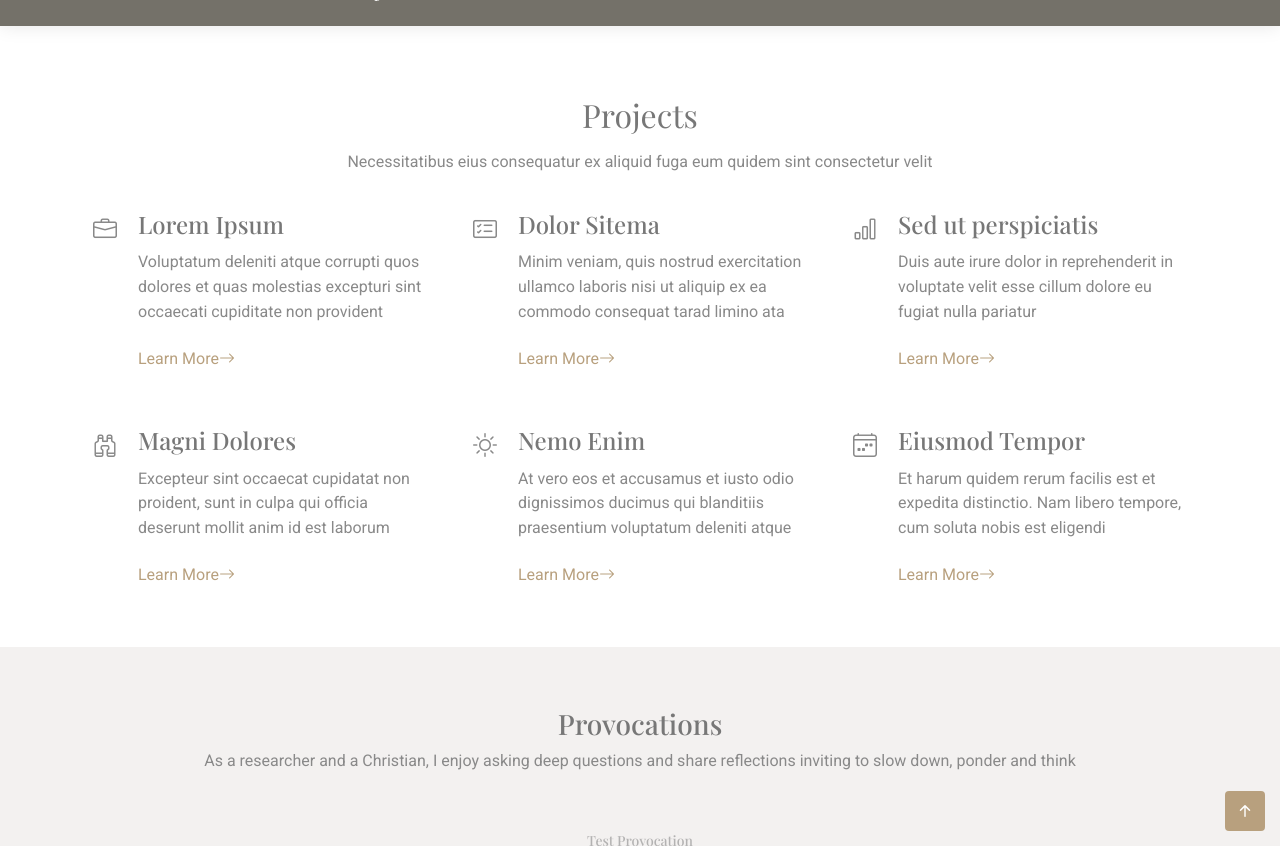
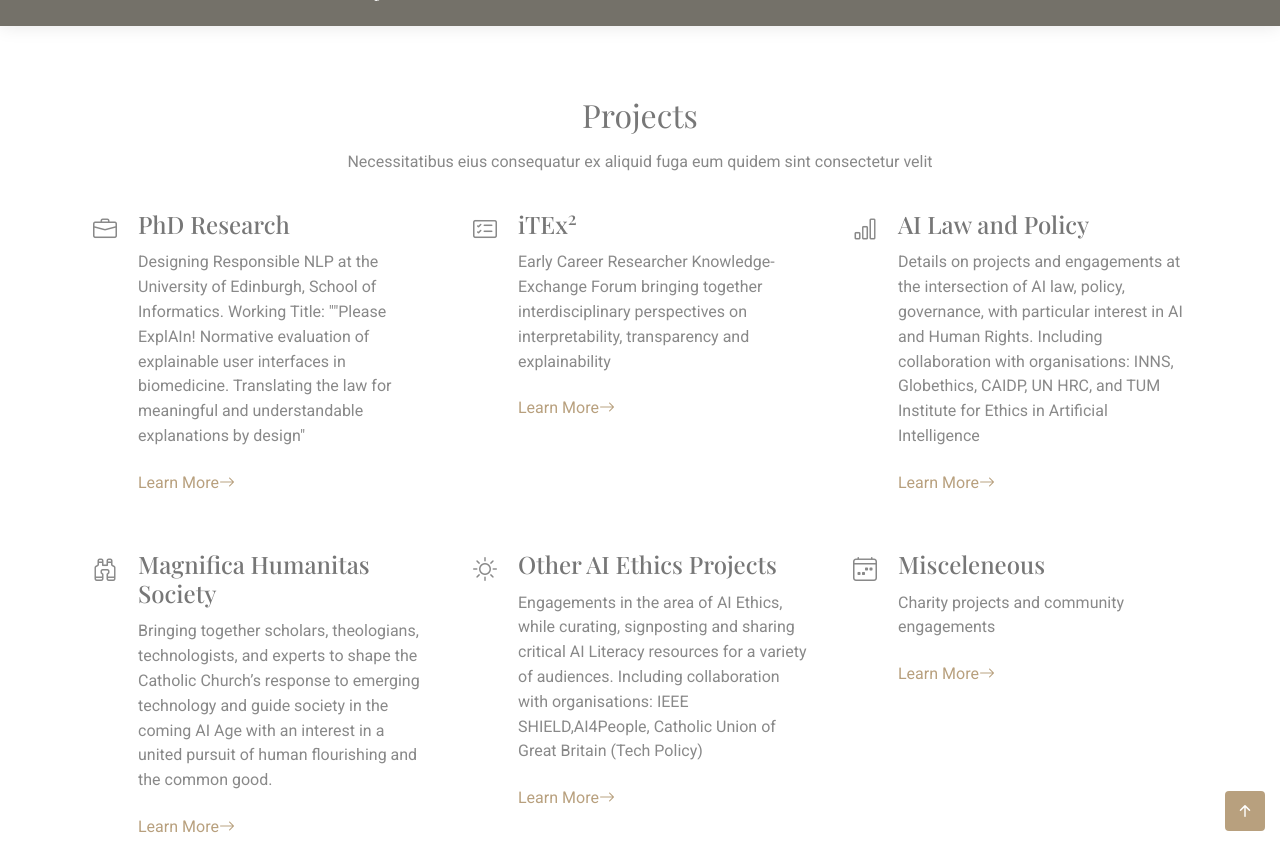
Before and after one commit to amandahorzyk/amandahorzyk.github.io, a Jekyll site: the page built from index.html, in a window 1280 px wide and 900 px high, scrolled down 1382 px, cut to the strip 54-900 px from the top of the window. Built offline with Jekyll 4.4.1, drawn with Linux system fonts in a browser that asks for light colours; some web fonts are replaced.

Commit message:
updates to project portfolio

```diff
--- a/index.html
+++ b/index.html
@@ -187,8 +187,8 @@
           <div class="col-lg-4 col-md-6 service-item d-flex" data-aos="fade-up" data-aos-delay="100">
             <div class="icon flex-shrink-0"><i class="bi bi-briefcase"></i></div>
             <div>
-              <h4 class="title">Lorem Ipsum</h4>
-              <p class="description">Voluptatum deleniti atque corrupti quos dolores et quas molestias excepturi sint occaecati cupiditate non provident</p>
+              <h4 class="title">PhD Research</h4>
+              <p class="description">Designing Responsible NLP at the University of Edinburgh, School of Informatics. Working Title: ""Please ExplAIn! Normative evaluation of explainable user interfaces in biomedicine. Translating the law for meaningful and understandable explanations by design"</p>
               <a href="service-details.html" class="readmore stretched-link"><span>Learn More</span><i class="bi bi-arrow-right"></i></a>
             </div>
           </div>
@@ -197,8 +197,8 @@
           <div class="col-lg-4 col-md-6 service-item d-flex" data-aos="fade-up" data-aos-delay="200">
             <div class="icon flex-shrink-0"><i class="bi bi-card-checklist"></i></div>
             <div>
-              <h4 class="title">Dolor Sitema</h4>
-              <p class="description">Minim veniam, quis nostrud exercitation ullamco laboris nisi ut aliquip ex ea commodo consequat tarad limino ata</p>
+              <h4 class="title">iTEx<sup>2</sup></h4>
+              <p class="description">Early Career Researcher Knowledge-Exchange Forum bringing together interdisciplinary perspectives on interpretability, transparency and explainability</p>
               <a href="service-details.html" class="readmore stretched-link"><span>Learn More</span><i class="bi bi-arrow-right"></i></a>
             </div>
           </div><!-- End Service Item -->
@@ -206,8 +206,8 @@
           <div class="col-lg-4 col-md-6 service-item d-flex" data-aos="fade-up" data-aos-delay="300">
             <div class="icon flex-shrink-0"><i class="bi bi-bar-chart"></i></div>
             <div>
-              <h4 class="title">Sed ut perspiciatis</h4>
-              <p class="description">Duis aute irure dolor in reprehenderit in voluptate velit esse cillum dolore eu fugiat nulla pariatur</p>
+              <h4 class="title">AI Law and Policy</h4>
+              <p class="description">Details on projects and engagements at the intersection of AI law, policy, governance, with particular interest in AI and Human Rights. Including collaboration with organisations: INNS, Globethics, CAIDP, UN HRC, and TUM Institute for Ethics in Artificial Intelligence </p>
               <a href="service-details.html" class="readmore stretched-link"><span>Learn More</span><i class="bi bi-arrow-right"></i></a>
             </div>
           </div><!-- End Service Item -->
@@ -215,8 +215,8 @@
           <div class="col-lg-4 col-md-6 service-item d-flex" data-aos="fade-up" data-aos-delay="400">
             <div class="icon flex-shrink-0"><i class="bi bi-binoculars"></i></div>
             <div>
-              <h4 class="title">Magni Dolores</h4>
-              <p class="description">Excepteur sint occaecat cupidatat non proident, sunt in culpa qui officia deserunt mollit anim id est laborum</p>
+              <h4 class="title">Magnifica Humanitas Society</h4>
+              <p class="description">Bringing together scholars, theologians, technologists, and experts to shape the Catholic Church’s response to emerging technology and guide society in the coming AI Age with an interest in a united pursuit of human flourishing and the common good.</p>
               <a href="service-details.html" class="readmore stretched-link"><span>Learn More</span><i class="bi bi-arrow-right"></i></a>
             </div>
           </div><!-- End Service Item -->
@@ -224,8 +224,8 @@
           <div class="col-lg-4 col-md-6 service-item d-flex" data-aos="fade-up" data-aos-delay="500">
             <div class="icon flex-shrink-0"><i class="bi bi-brightness-high"></i></div>
             <div>
-              <h4 class="title">Nemo Enim</h4>
-              <p class="description">At vero eos et accusamus et iusto odio dignissimos ducimus qui blanditiis praesentium voluptatum deleniti atque</p>
+              <h4 class="title">Other AI Ethics Projects</h4>
+              <p class="description">Engagements in the area of AI Ethics, while curating, signposting and sharing critical AI Literacy resources for a variety of audiences. Including collaboration with organisations: IEEE SHIELD,AI4People, Catholic Union of Great Britain (Tech Policy) </p>
               <a href="service-details.html" class="readmore stretched-link"><span>Learn More</span><i class="bi bi-arrow-right"></i></a>
             </div>
           </div><!-- End Service Item -->
@@ -233,8 +233,8 @@
           <div class="col-lg-4 col-md-6 service-item d-flex" data-aos="fade-up" data-aos-delay="600">
             <div class="icon flex-shrink-0"><i class="bi bi-calendar4-week"></i></div>
             <div>
-              <h4 class="title">Eiusmod Tempor</h4>
-              <p class="description">Et harum quidem rerum facilis est et expedita distinctio. Nam libero tempore, cum soluta nobis est eligendi</p>
+              <h4 class="title">Misceleneous</h4>
+              <p class="description">Charity projects and community engagements</p>
               <a href="service-details.html" class="readmore stretched-link"><span>Learn More</span><i class="bi bi-arrow-right"></i></a>
             </div>
           </div><!-- End Projects Item -->
```
Also changed, not shown: other parts of index.html (+1 -1 lines).
